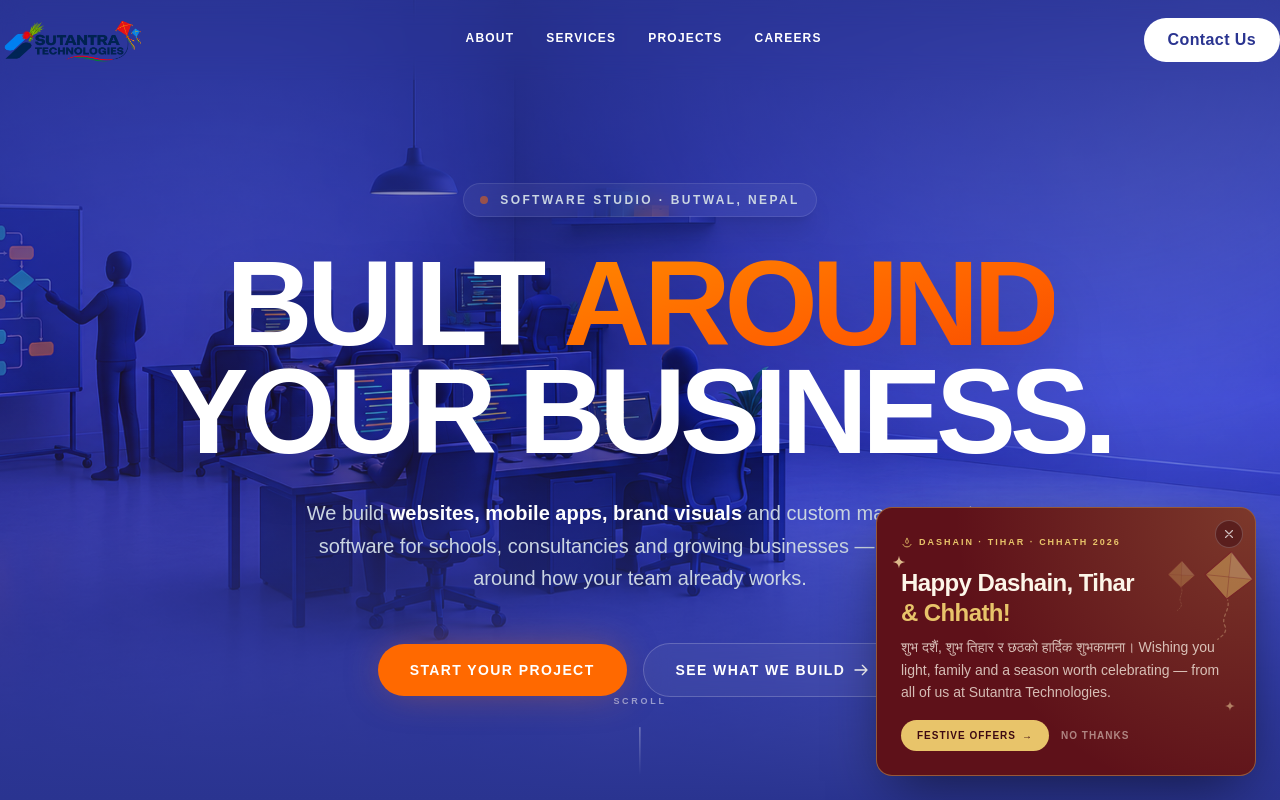
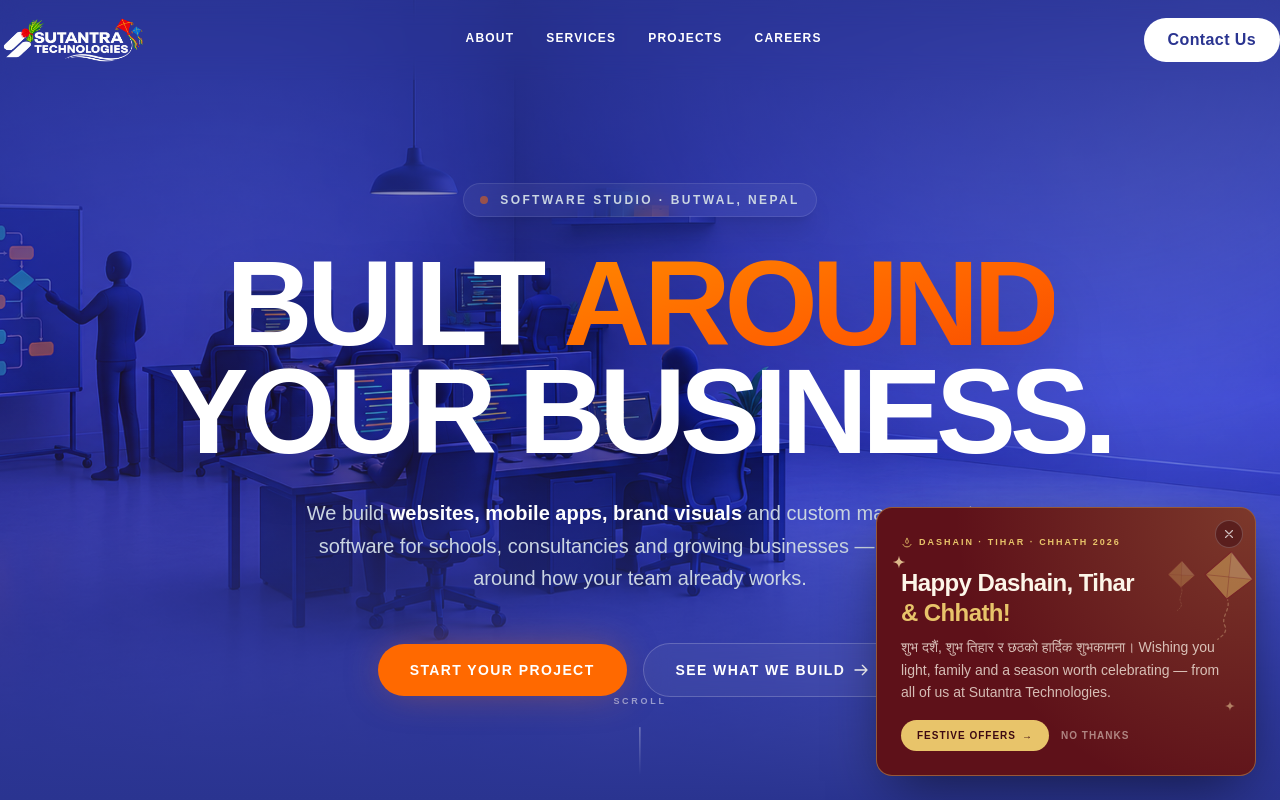
Before and after one commit to sutantratechnologies/Sutantra_website, a Next.js app: page / in a window 1280 px wide. Shown: the top 800 px of the page. Built offline with nearby package versions, Linux system fonts and the light colour scheme.

Commit message:
feat: add dark and light logos for footer and navbar components

```diff
--- a/src/components/Footer.tsx
+++ b/src/components/Footer.tsx
@@ -2,6 +2,7 @@
 
 import Image from "next/image";
 import { useRef } from "react";
+import { usePathname } from "next/navigation";
 import { motion, useScroll, useTransform } from "framer-motion";
 import { FaInstagram, FaLinkedinIn, FaTiktok } from "react-icons/fa";
 import { FaXTwitter } from "react-icons/fa6";
@@ -16,10 +17,9 @@
 
 export default function Footer() {
   const container = useRef<HTMLElement>(null);
-  const { scrollYProgress } = useScroll({
-    target: container,
-    offset: ["start end", "end end"]
-  });
+  const pathname = usePathname();
+  // Use dark logo on the dark footer background; could add full theme detection later
+  const logoSrc = "/dashin_white_logo.png";
 
   return (
     <footer ref={container} className="relative overflow-hidden bg-[#2A3490] text-white py-10 px-6 md:px-16 font-sans">
@@ -30,7 +30,7 @@
           {/* Left Column: Logo & Contact Info */}
           <div className="col-span-1 md:col-span-4 flex flex-col items-start gap-6">
             <Image
-              src="/dashin_logo.png"
+              src={logoSrc}
               alt="SUTANTRA TECHNOLOGIES"
               width={180}
               height={60}
--- a/src/components/Navbar.tsx
+++ b/src/components/Navbar.tsx
@@ -105,7 +105,9 @@
 
   const textColor = lightUI ? "text-white" : "text-[#171717]";
   const textHover = lightUI ? "hover:text-orange-400" : "hover:text-orange-600";
-  const logoSrc = "/dashin_logo.png";
+  const logoSrc = lightUI
+    ? "/dashin_white_logo.png"
+    : "/dashin_dark_logo.png";
 
   return (
     <>
```
Also changed, not shown: public/dashin_dark_logo.png (renamed from public/dashin_logo.png), public/dashin_white_logo.png (added).
